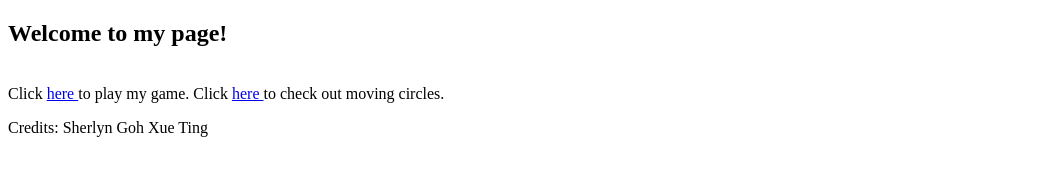
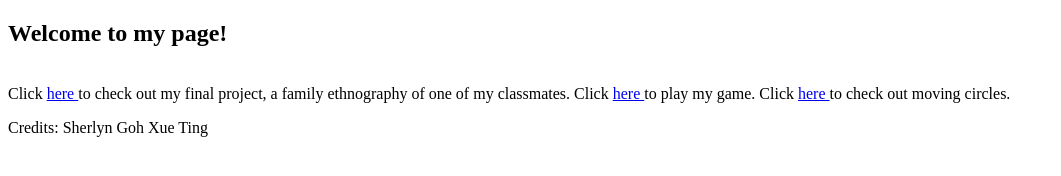
Before and after one commit to sherlyngxt/sherlyngxt.github.io, a plain HTML site: page index.html in a window 1280 px wide. Shown: the whole page, without its empty margins (0-1061 px from the left). Drawn offline with Linux system fonts and the light colour scheme.

Commit message:
updated with final project link

```diff
--- a/index.html
+++ b/index.html
@@ -21,7 +21,9 @@
 
     	<br>
 
-    	Click <a href="http://sherlyngxt.github.io/myGitGame/"> here </a> to play my game.
+        Click <a href="http://sherlyngxt.github.io/family/"> here </a> to check out my final project, a family ethnography of one of my classmates.
+
+        Click <a href="http://sherlyngxt.github.io/myGitGame/"> here </a> to play my game.
         Click <a href="http://sherlyngxt.github.io/Circles/"> here </a> to check out moving circles.
 
     	<p>
```
